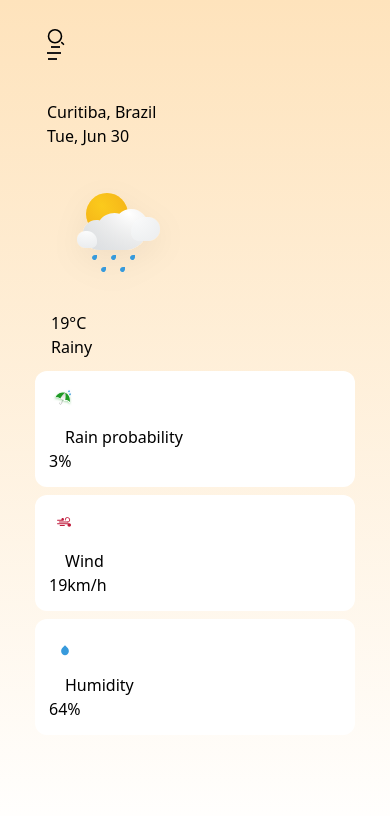
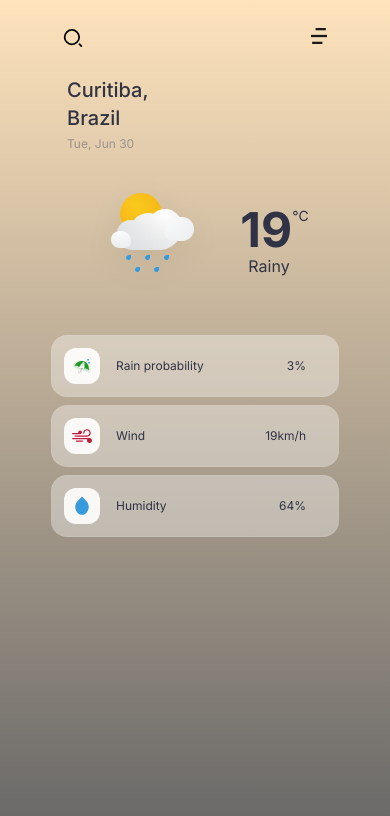
Before and after one commit to carolinecobucci/weather-api, a React (Vite) app: page / in a window 390 px wide. Shown: the top 816 px of the page. Built offline with nearby package versions, Linux system fonts and the light colour scheme.

Commit message:
style fixes and responsive design

```diff
--- a/index.html
+++ b/index.html
@@ -12,7 +12,7 @@
     <meta name="viewport" content="width=device-width, initial-scale=1.0" />
     <title>Weather - API</title>
   </head>
-  <body class="bg-gradient-to-t from-transparent to-[#FEE3BC] bg-fixed">
+  <body class="bg-gradient-to-t from-[#00000099] to-[#FEE3BC] bg-fixed font-inter">
     <div id="root"></div>
     <script type="module" src="/src/main.tsx"></script>
   </body>
--- a/src/components/City.tsx
+++ b/src/components/City.tsx
@@ -1,8 +1,9 @@
 const City = () => {
   return (
-    <div className="sm:flex-columm p-3 w-80 justify-between m-auto">
-      <h1>Curitiba, Brazil</h1>
-      <p>Tue, Jun 30</p>
+    <div className="flex-columm p-4 w-72 sm:w-80 md:w-96 justify-between m-auto ">
+      <h1 className="text-xl font-medium text-[#313341]">Curitiba,</h1>
+      <h1 className="text-xl font-medium text-[#313341]">Brazil</h1>
+      <p className="text-xs font-normal text-[#9A938C] my-1">Tue, Jun 30</p>
     </div>
   );
 };
--- a/src/components/ClimateInfo.tsx
+++ b/src/components/ClimateInfo.tsx
@@ -1,33 +1,45 @@
 const ClimateInfo = () => {
+  interface rowTypes {
+    imageSrc: string;
+    imageAlt: string;
+    label: string;
+    content: string;
+  }
+
+  const Row = ({ imageSrc, imageAlt, label, content }: rowTypes) => {
+    return (
+      <div className="flex p-3 w-72 sm:w-80 md:w-96 justify-between m-auto items-center bg-[#FFFFFF5C] rounded-2xl border border-[#FFFFFF10]">
+        <div className="flex space-x-4 items-center">
+          <div className="flex justify-center align-center p-2 w-9 h-9 bg-[#FFFFFFE5] rounded-xl">
+            <img src={imageSrc} alt={imageAlt} />
+          </div>
+          <p className="text-[#303345] text-xs text=[#303345]">{label}</p>
+        </div>
+        <p className="text-[#303345] text-xs pr-5 text=[#303345]">{content}</p>
+      </div>
+    );
+  };
+
   return (
-    <div className="sm:flex-columm w-80 m-auto space-y-2">
-      <div className="sm:flex p-3 w-80 justify-between m-auto items-center bg-white bg-opacity-3 rounded-xl border-2 border-white border-opacity-5">
-        <div className="sm:flex space-x-4 items-center">
-          <div className="sm:flex justify-center align-center p-1 w-10 h-10 bg-white bg-opacity-90 rounded-xl">
-            <img src="/src/assets/umbrella.svg" alt="umbrela icon" />
-          </div>
-          <p>Rain probability</p>
-        </div>
-        <p>3%</p>
-      </div>
-      <div className="sm:flex p-3 w-80 justify-between m-auto items-center bg-white bg-opacity-3 rounded-xl border-2 border-white border-opacity-5">
-        <div className="sm:flex space-x-4 items-center">
-          <div className="sm:flex justify-center align-center p-2 w-10 h-10 bg-white bg-opacity-90 rounded-xl">
-            <img src="/src/assets/wind.svg" alt="umbrela icon" />
-          </div>
-          <p>Wind</p>
-        </div>
-        <p>19km/h</p>
-      </div>
-      <div className="sm:flex p-3 w-80 justify-between m-auto items-center bg-white bg-opacity-3 rounded-xl border-2 border-white border-opacity-5">
-        <div className="sm:flex space-x-4 items-center">
-          <div className="sm:flex justify-center align-center p-3 w-10 h-10 bg-white bg-opacity-90 rounded-xl">
-            <img src="/src/assets/drop.svg" alt="umbrela icon" />
-          </div>
-          <p>Humidity</p>
-        </div>
-        <p>64%</p>
-      </div>
+    <div className="flex-columm w-72 sm:w-80 md:w-96 m-auto space-y-2">
+      <Row
+        imageSrc={"/src/assets/umbrella.svg"}
+        imageAlt={"umbrela icon"}
+        label={"Rain probability"}
+        content={"3%"}
+      />
+      <Row
+        imageSrc={"/src/assets/wind.svg"}
+        imageAlt={"wind icon"}
+        label={"Wind"}
+        content={"19km/h"}
+      />
+      <Row
+        imageSrc={"/src/assets/drop.svg"}
+        imageAlt={"drop icon"}
+        label={"Humidity"}
+        content={"64%"}
+      />
     </div>
   );
 };
--- a/src/components/NavBar.tsx
+++ b/src/components/NavBar.tsx
@@ -1,8 +1,8 @@
 const Header = () => {
   return (
-    <div className="sm:flex p-3 w-80 justify-between m-auto my-4">
-      <img src="/src/assets/magnifier.svg" alt="magnifier icon" />
-      <img src="/src/assets/menu.svg" alt="menu icon" />
+    <div className="flex p-3 w-72 sm:w-80 md:w-96 justify-between m-auto mt-4">
+      <img className="h-5" src="/src/assets/magnifier.svg" alt="magnifier icon" />
+      <img className="h-4" src="/src/assets/menu.svg" alt="menu icon" />
     </div>
   );
 };
--- a/src/components/Temperature.tsx
+++ b/src/components/Temperature.tsx
@@ -1,10 +1,13 @@
 const Temperature = () => {
   return (
-    <div className="sm:flex p-3 w-80 m-auto items-center justify-center space-x-1">
+    <div className="flex m-auto w-72 sm:w-80 md:w-96 items-center justify-center mb-6 space-x-4">
       <img src="/src/assets/cludy.svg" alt="temperature icon" />
-      <div>
-        <p>19°C</p>
-        <p>Rainy</p>
+      <div className="flex">
+        <div className="flex-columm">
+          <p className="text-5xl font-bold text-[#303345]">19</p>
+          <p className="text-base text-[#303345] ml-2">Rainy</p>
+        </div>
+        <p className="text-sm text-[#303345]">°C</p>
       </div>
     </div>
   );
--- a/tailwind.config.js
+++ b/tailwind.config.js
@@ -2,7 +2,11 @@
 export default {
   content: ["./index.html", "./src/**/*.{js,ts,jsx,tsx}"],
   theme: {
-    extend: {},
+    extend: {
+      fontFamily: {
+        inter: ["Inter"],
+      },
+    },
   },
   plugins: [],
 };
```
Also changed, not shown: src/assets/cludy.jpg (added), src/assets/cludy.png (added).
